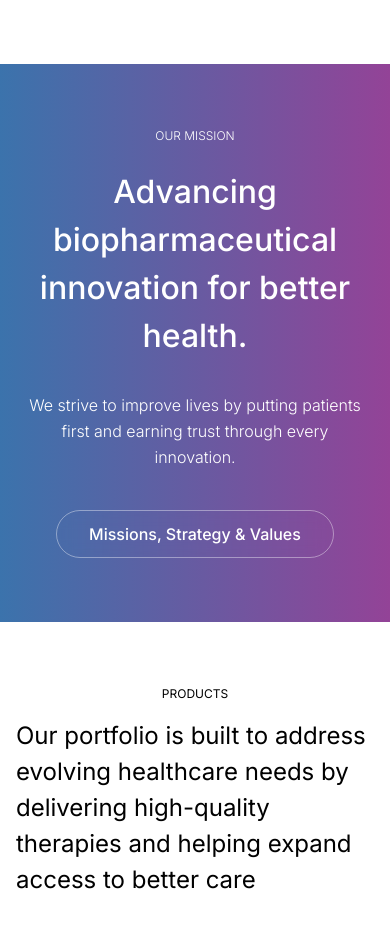
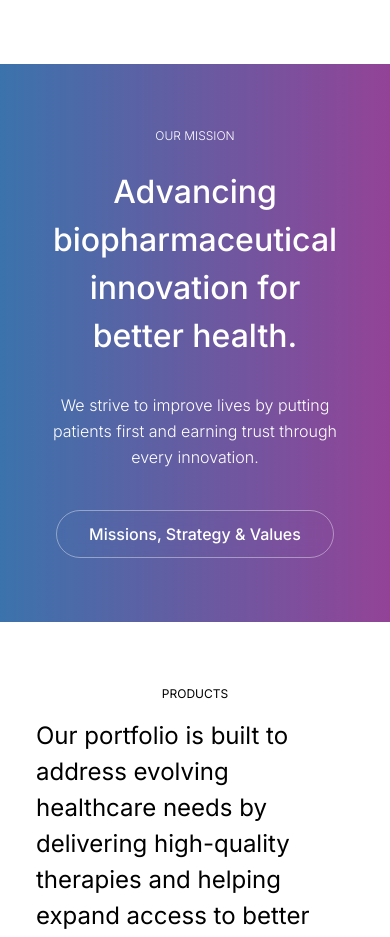
Before and after one commit to WMSols/bfbio-nextjs, a Next.js app: page / in a window 390 px wide. Shown: the part 1060-1997 px from the top of the page. Built offline with nearby package versions, Linux system fonts and the light colour scheme; no server answers.

Commit message:
Added a custom break-point at 350px for narrower phones Adjusted Rounded card cta on smaller phones

```diff
--- a/app/globals.css
+++ b/app/globals.css
@@ -5,6 +5,8 @@
 @custom-variant dark (&:is(.dark *));
 
 @theme inline {
+  /* 350px — small phones (use rem so cascade order matches default breakpoints) */
+  --breakpoint-xs: 21.875rem;
   --color-background: var(--background);
   --color-foreground: var(--foreground);
   --font-sans: var(--font-sans);
--- a/app/page.tsx
+++ b/app/page.tsx
@@ -23,7 +23,7 @@ export default function HomePage() {
 
       <BannerCard title={<span>Better Health<br className="hidden md:block"/> Through Innovation</span>} description={<span>BF Biosciences develops and manufactures<br className="hidden md:block"/> advanced biopharmaceuticals, expanding access to<br className="hidden md:block"/> innovative therapies while strengthening Pakistan's<br className="hidden md:block"/> biotechnology capabilities.</span>} image="/images/banner-bg.webp" ctaText="View our Manufacturing" ctaLink="/manufacturing" overlayClassName="bg-black/40"/>
 
-      <BannerCard title={<span>BF Biosciences advances patient<br className="hidden md:block"/> education and disease awareness<br className="hidden md:block"/> to help people make informed <br className="hidden md:block"/>healthcare decisions.</span>} titleWeight="medium"  image="/images/banner-bg-2.webp" ctaText="View Our Social Responsibility Initiatives" variant="rounded" ctaClassName="max-sm:text-sm max-sm:px-3 mt-16" ctaLink="/esg"/>
+      <BannerCard title={<span>BF Biosciences advances patient<br className="hidden md:block"/> education and disease awareness<br className="hidden md:block"/> to help people make informed <br className="hidden md:block"/>healthcare decisions.</span>} titleWeight="medium"  image="/images/banner-bg-2.webp" ctaText="View Our Social Responsibility Initiatives" variant="rounded" ctaClassName="max-sm:text-sm max-sm:px-2 mt-16 -ml-3 xs:-ml-0" ctaLink="/esg"/>
       </div>
       <ArticlesGridClient />
       <CTABanner ctaVariant="gradient"/>
```
